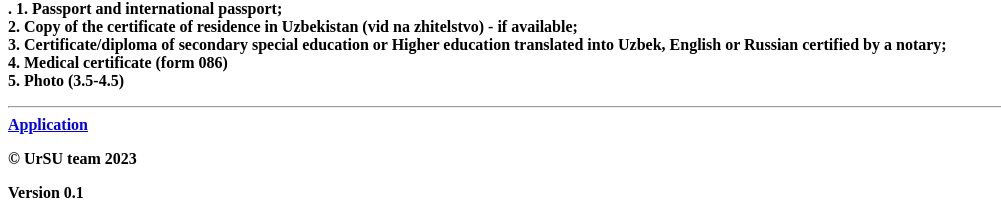
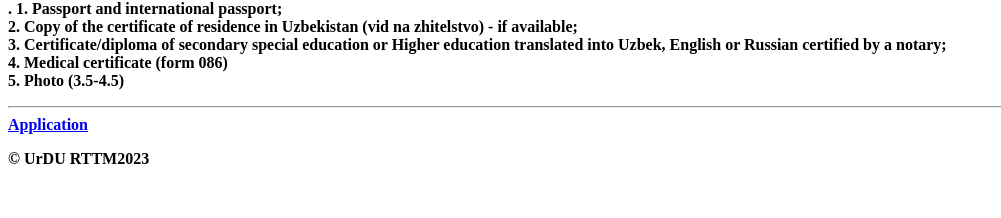
Before and after one commit to komandos/xalqaro_qabul, a Yii app: template frontend/views/site/index.php in a window 1280 px wide. Shown: the part 678-896 px from the top of the page, without its empty margins (0-1001 px from the left). After the commit the page ends 842 px from the top, so only its background shows below. Run offline with PHP 8.4 and a stand-in for Yii, Linux system fonts and the light colour scheme; the template is opened without the code that fills it, so the values that code supplies are empty; some libraries are stand-ins or nearby versions.

Commit message:
Update main.php

```diff
--- a/frontend/views/layouts/main.php
+++ b/frontend/views/layouts/main.php
@@ -75,8 +75,7 @@ AppAsset::register($this);
 
 <footer class="footer mt-auto py-3 text-muted">
     <div class="container">
-        <p class="float-left">&copy; <?= Yii::t('app','UrSU team') ?> <?= date('Y') ?></p>
-        <p class="float-right">Version 0.1</p>
+        <p class="float-left">&copy; UrDU RTTM<?= date('Y') ?></p>
     </div>
 </footer>
 
```
